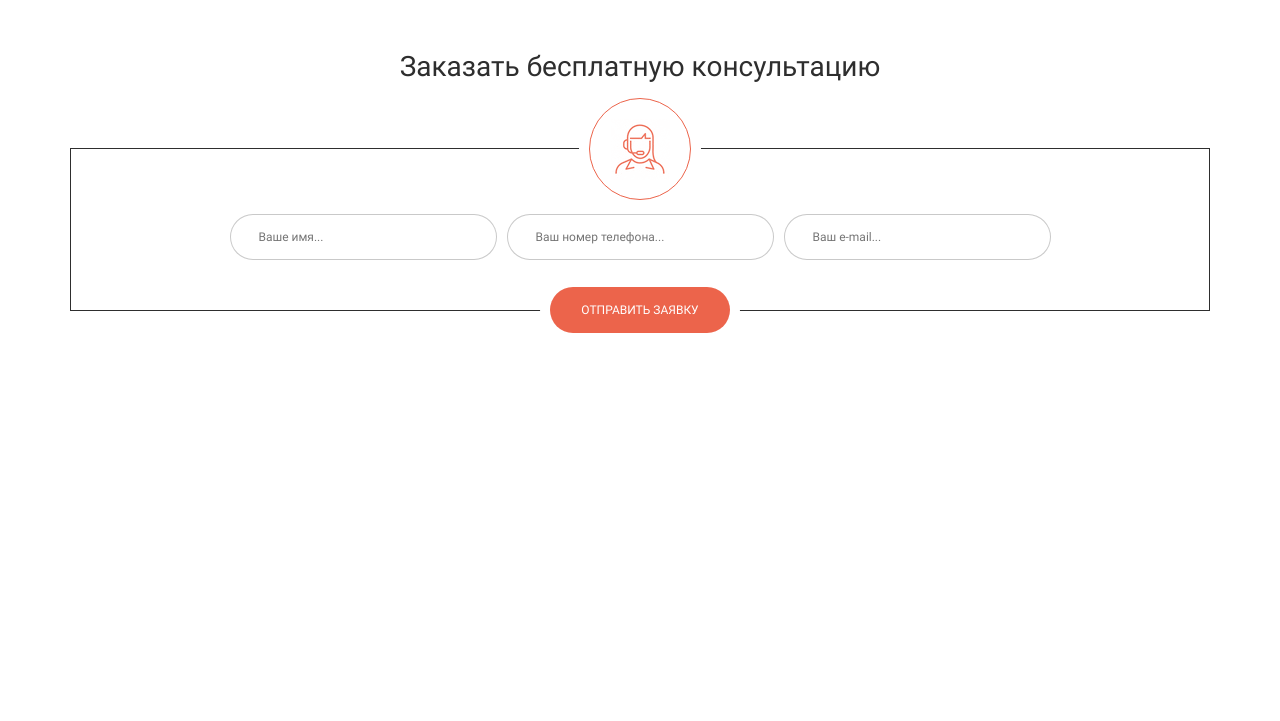
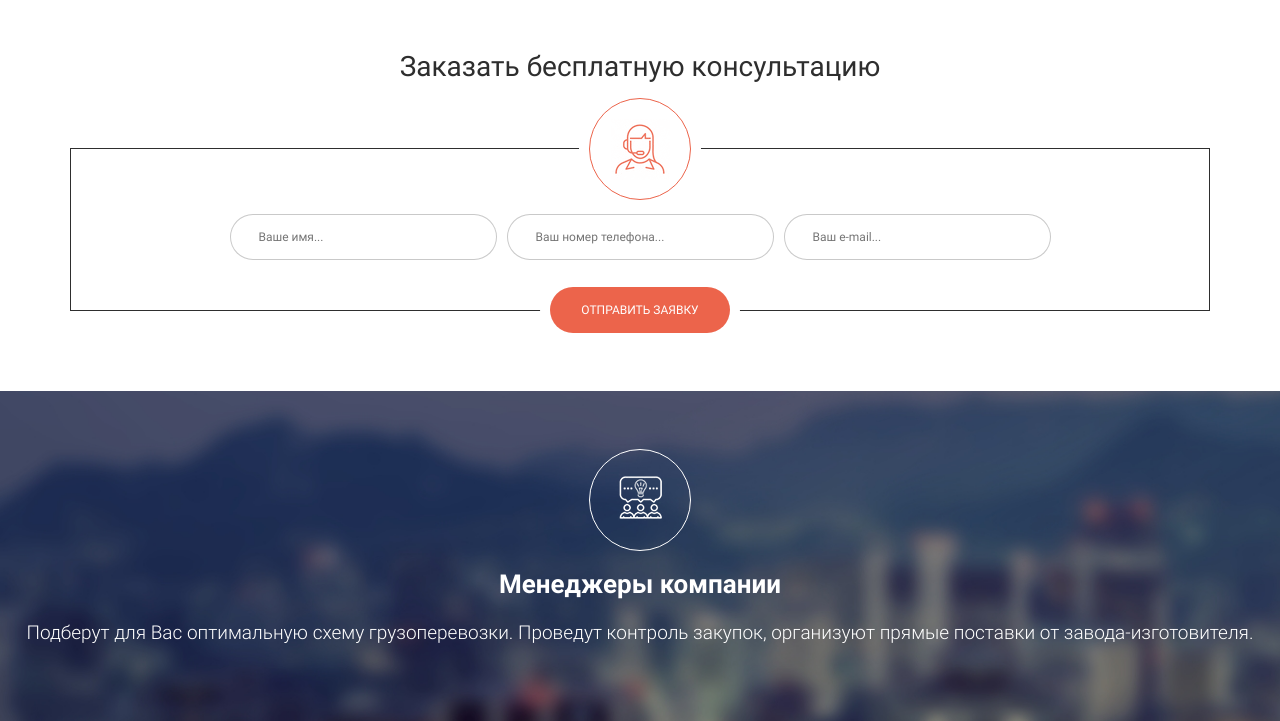
Before and after one commit to woodprop/global-opt, a website: page index.html in a window 1280 px wide. Shown: the part 2865-3586 px from the top of the page. Before the commit the page ends 3256 px from the top, so only its background shows below. Drawn offline with Linux system fonts and the light colour scheme.

Commit message:
managers block & adaptive

```diff
--- a/index.html
+++ b/index.html
@@ -242,5 +242,16 @@
     </div>
 </section>
 
+<section class="managers">
+    <div class="comtainer">
+        <div class="icon-container"><img src="icons/meeting.png" alt="managers"></div>
+        <h2 class="managers_title">Менеджеры компании</h2>
+        <div class="managers_text">Подберут для Вас оптимальную схему грузоперевозки. Проведут контроль закупок,
+            организуют прямые поставки от завода-изготовителя.
+        </div>
+
+    </div>
+</section>
+
 </body>
 </html>
--- /dev/null
+++ b/sass/blocks/_managers.sass
@@ -0,0 +1,29 @@
+.managers
+  padding: 58px 0 75px 0
+  background: url("../images/managers_bg.jpg") center (center/cover) no-repeat
+  text-align: center
+  color: #ffffff
+  .icon-container
+    margin: 0 auto
+    display: flex
+    justify-content: center
+    align-items: center
+    width: 102px
+    height: 102px
+    border: 1px solid #ffffff
+    border-radius: 50%
+    img
+      //Padding - Костыль для непропорциональной иконки
+      padding-bottom: 7px
+      max-height: 100%
+      max-width: 100%
+
+  &_title
+    margin-top: 20px
+    font-size: 26px
+    font-weight: 700
+  &_text
+    margin-top: 22px
+    font-size: 19px
+    font-weight: 300
+    line-height: 27px
--- a/sass/style.sass
+++ b/sass/style.sass
@@ -13,6 +13,7 @@
 @import "blocks/agent"
 @import "blocks/price"
 @import "blocks/consultation"
+@import "blocks/managers"
 
 
 
```
Also changed, not shown: css/style.min.css, images/managers_bg.jpg (added).
